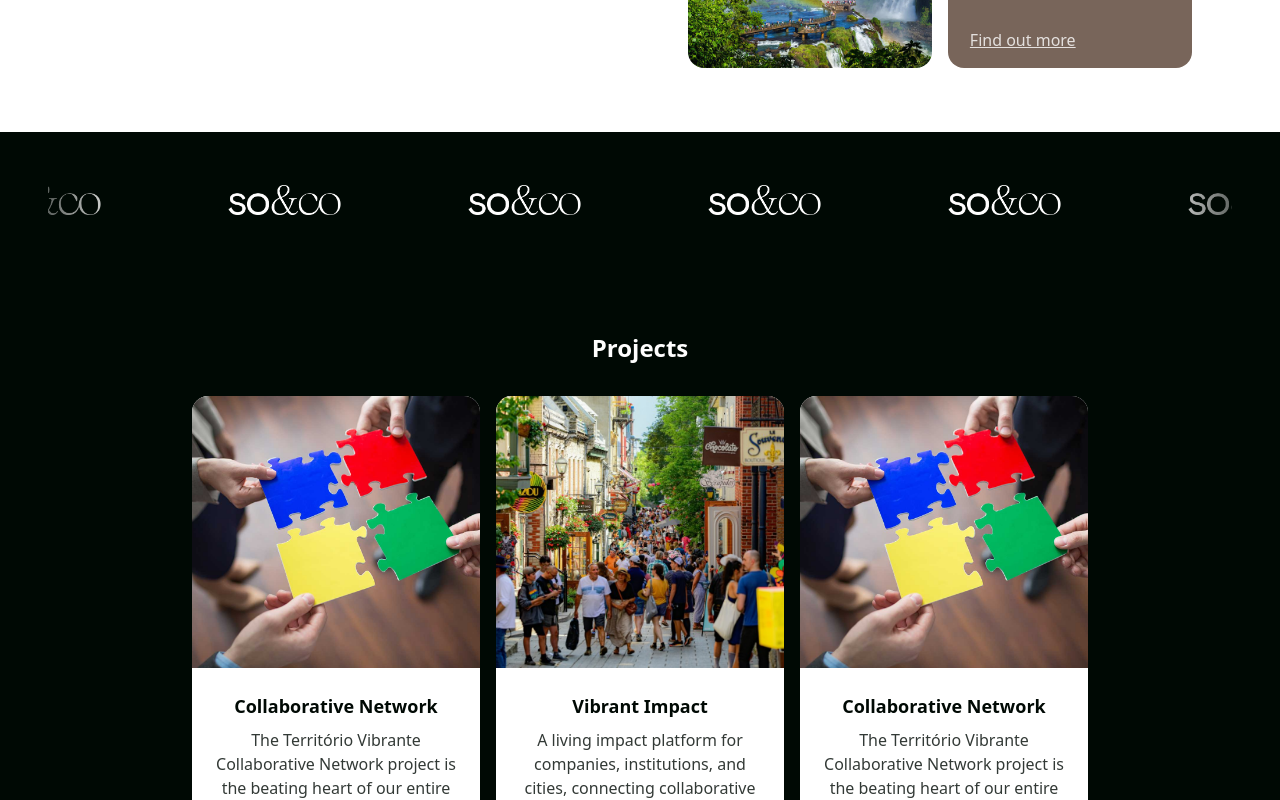
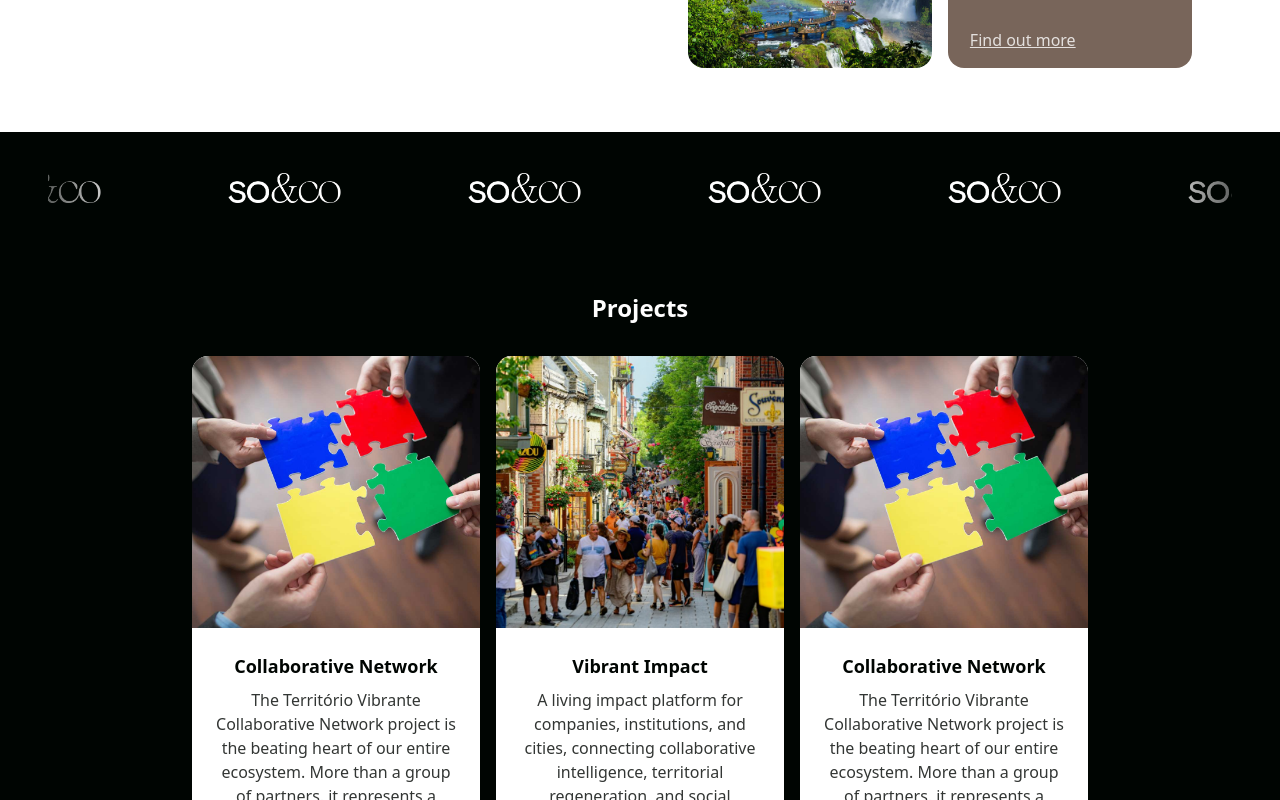
Before and after one commit to Territoire-Vibrant/territoire-vibrant-site, a Next.js app: page /en in a window 1280 px wide. Shown: the part 460-1260 px from the top of the page. Built offline with nearby package versions, Linux system fonts and the light colour scheme.

Commit message:
chore: Hero adjustments

```diff
--- a/app/[locale]/(home)/components/SponsorsMarquee.tsx
+++ b/app/[locale]/(home)/components/SponsorsMarquee.tsx
@@ -37,7 +37,7 @@ export const SponsorsMarquee = ({
         }),
       ]}
     >
-      <CarouselContent className='py-3'>
+      <CarouselContent className=''>
         {track.map((item, idx) => (
           <CarouselItem
             key={item.key ?? `${item.id}-${idx}`}
--- a/app/[locale]/(home)/page.tsx
+++ b/app/[locale]/(home)/page.tsx
@@ -73,7 +73,7 @@ export default function Home() {
 
       <Section
         limitWidth={false}
-        className='flex flex-col items-center justify-center space-y-8 bg-foreground px-6 py-12 md:py-16'
+        className='flex flex-col items-center justify-center space-y-8 bg-foreground px-6 py-12'
       >
         <h3 className='font-bold text-2xl text-white'>{t('projects')}</h3>
 
--- a/app/globals.css
+++ b/app/globals.css
@@ -46,11 +46,11 @@
 :root {
   --radius: 0.625rem;
   --background: oklch(1 0 0);
-  --foreground: #000904;
+  --foreground: #000502;
   --card: oklch(1 0 0);
-  --card-foreground: #000904;
+  --card-foreground: #000502;
   --popover: oklch(1 0 0);
-  --popover-foreground: #000904;
+  --popover-foreground: #000502;
   --primary: #579514;
   --primary-foreground: oklch(0.985 0 0);
   --secondary: oklch(0.97 0 0);
@@ -69,7 +69,7 @@
   --chart-4: oklch(0.828 0.189 84.429);
   --chart-5: oklch(0.769 0.188 70.08);
   --sidebar: oklch(0.985 0 0);
-  --sidebar-foreground: #000904;
+  --sidebar-foreground: #000502;
   --sidebar-primary: #579514;
   --sidebar-primary-foreground: oklch(0.985 0 0);
   --sidebar-accent: oklch(0.97 0 0);
```
